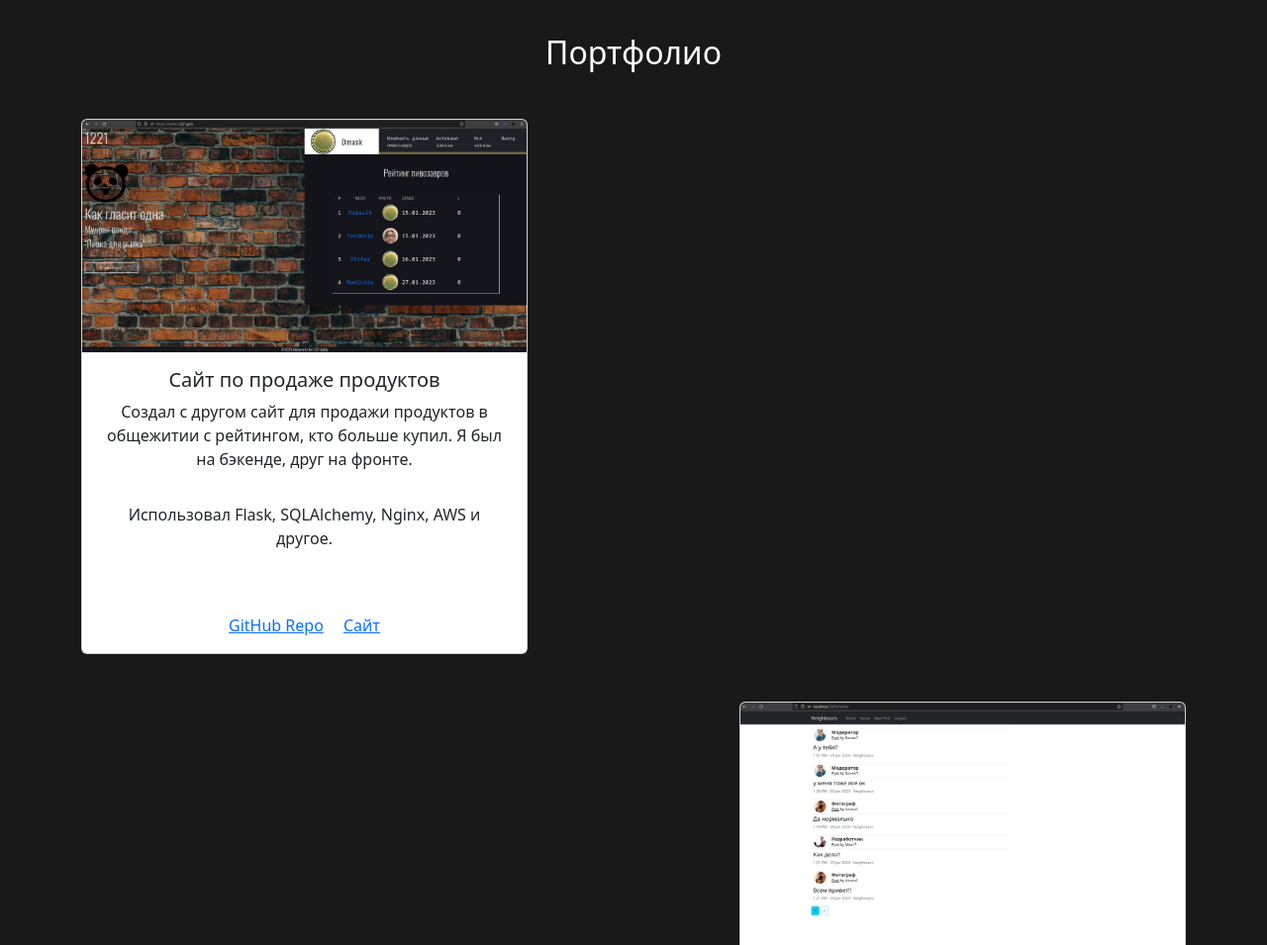
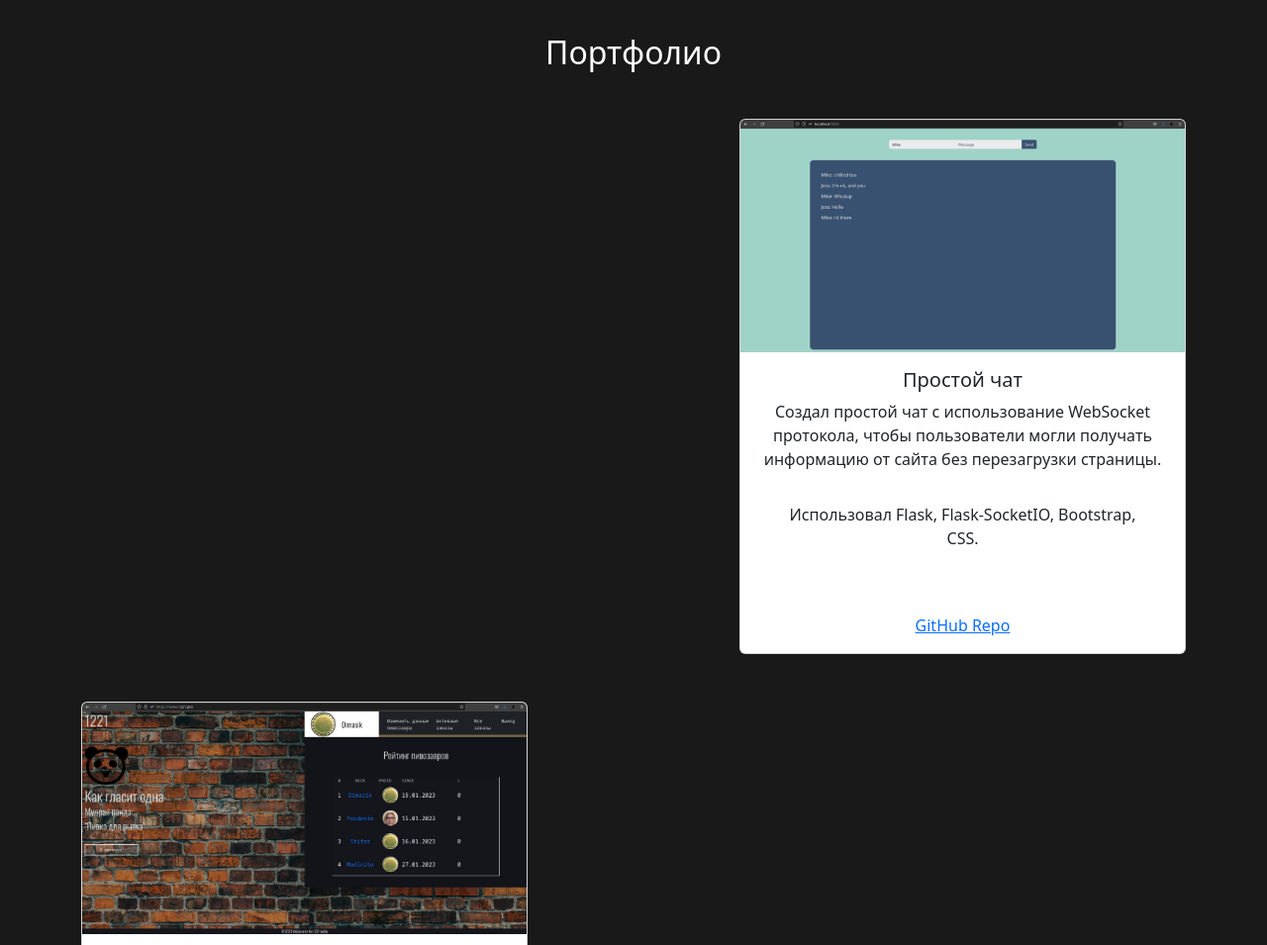
Before and after one commit to MityaiS/portfolio, a plain HTML site: page index.html in a window 1280 px wide. Shown: the part 1360-2315 px from the top of the page at 99% size. Drawn offline with nearby package versions, Linux system fonts and the light colour scheme.

Commit message:
added chat site

```diff
--- a/index.html
+++ b/index.html
@@ -124,6 +124,27 @@
     >
       <div class="container text-center py-5">
         <h2 class="text-white">Портфолио</h2>
+        <div class="row mt-5 justify-content-end">
+          <div class="col col-md-8 col-lg-6 col-xl-5">
+            <div class="card">
+              <img src="images/chat_socket.jpg" class="card-img-top" alt="..." />
+              <div class="card-body">
+                <h5 class="card-title">Простой чат</h5>
+                <p class="card-text">
+                  Создал простой чат с использование WebSocket протокола, чтобы пользователи могли получать информацию от сайта без перезагрузки страницы.
+                </p>
+                <p class="card-body">
+                  Использовал Flask, Flask-SocketIO, Bootstrap, CSS.
+                </p>
+              </div>
+              <div class="card-body">
+                <a href="https://github.com/MityaiS/Chat_socketio" class="card-link"
+                  >GitHub Repo</a
+                >
+              </div>
+            </div>
+          </div>
+        </div>
         <div class="row mt-5">
           <div class="col col-md-8 col-lg-6 col-xl-5">
             <div class="card">
@@ -132,7 +153,10 @@
                 <h5 class="card-title">Сайт по продаже продуктов</h5>
                 <p class="card-text">
                   Создал с другом сайт для продажи продуктов в общежитии с
-                  рейтингом, кто больше купил. Я был на бэкенде, друг на фронте.
+                  рейтингом, кто больше купил. Можно регестрироваться, создавать
+                  заказы и, если админ - отслеживать заказы, подтверждать их и
+                  получать уведомления на почту. Я был на бэкенде, друг на
+                  фронте.
                 </p>
                 <p class="card-body">
                   Использовал Flask, SQLAlchemy, Nginx, AWS и другое.
```
Also changed, not shown: images/chat_socket.jpg (added).
